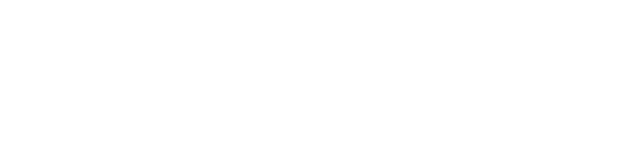
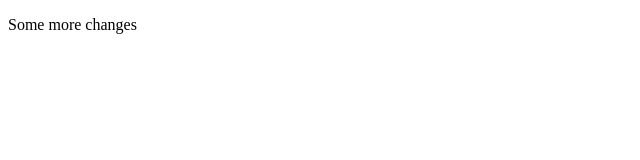
Before and after one commit to tstrat/git-demo-1, a plain HTML site: page index.html in a window 1280 px wide. Shown: the whole page, without its empty margins (0-640 px from the left). Drawn offline with Linux system fonts and the light colour scheme.

Commit message:
More changes

```diff
--- a/index.html
+++ b/index.html
@@ -6,5 +6,7 @@
     <meta name="viewport" content="width=device-width, initial-scale=1.0" />
     <title>Document</title>
   </head>
-  <body></body>
+  <body>
+    <p>Some more changes</p>
+  </body>
 </html>
```
